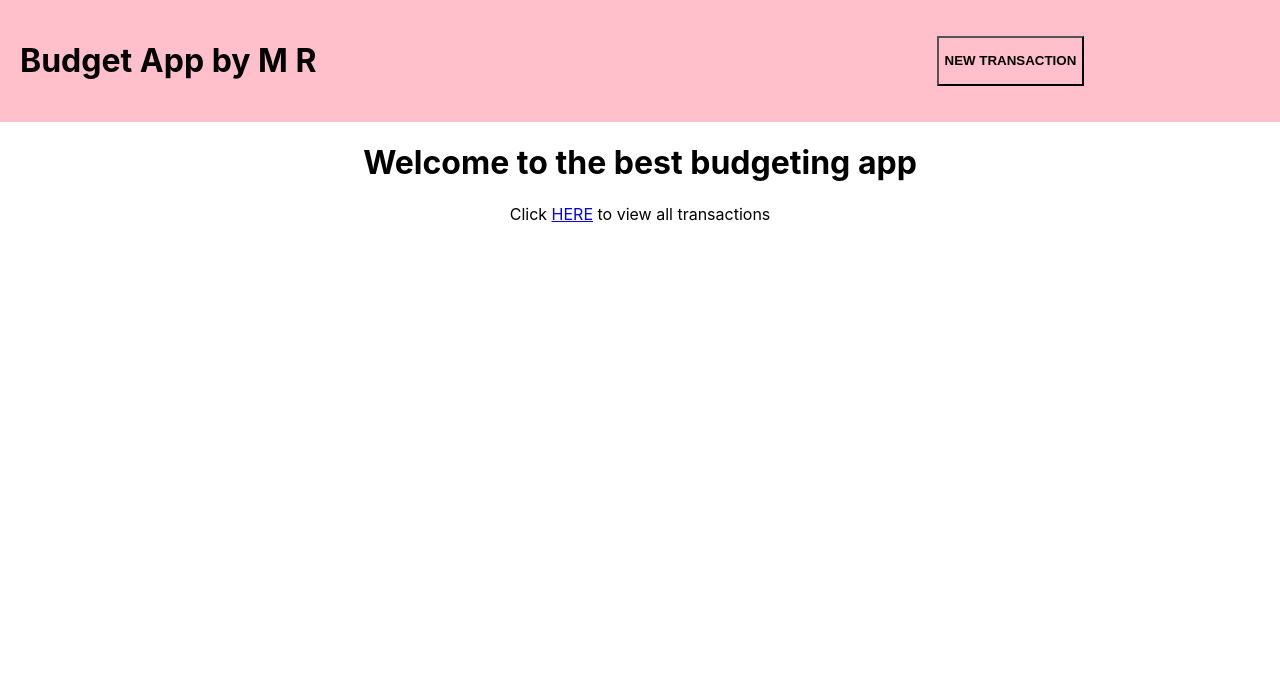
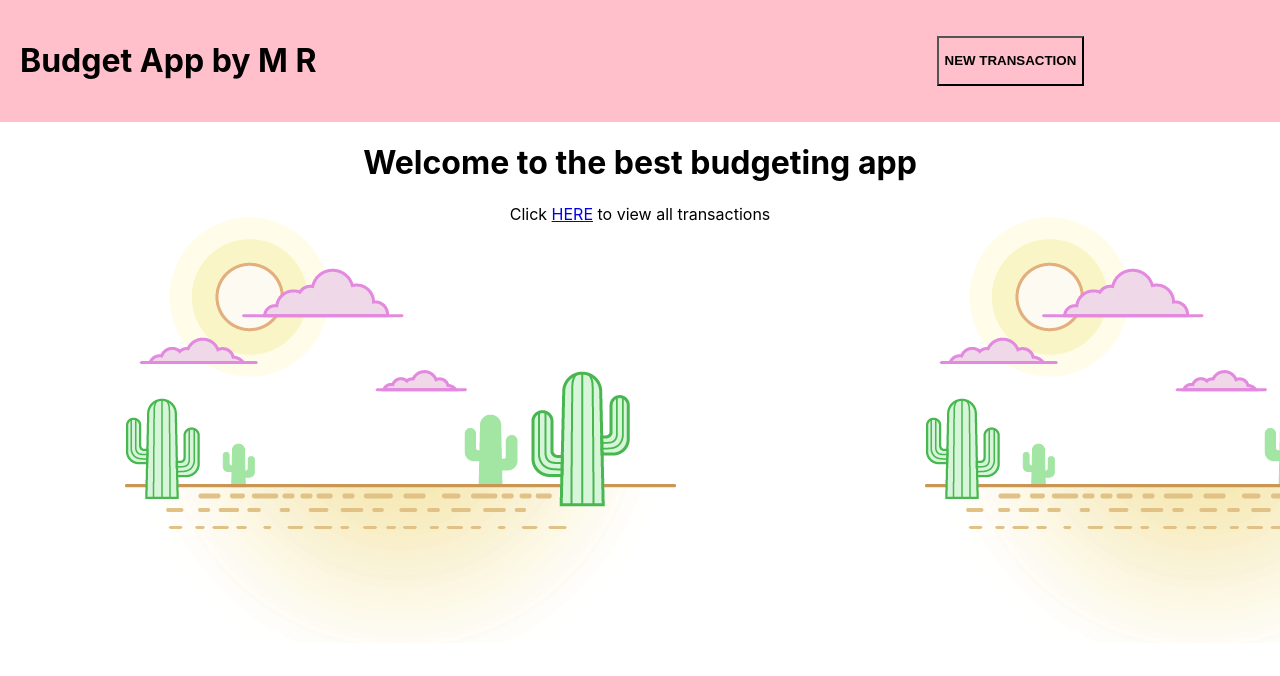
Before and after one commit to arerimr/budgeting-app, a React (Create React App) app: page / in a window 1280 px wide. Shown: the top 676 px of the page. Built offline with nearby package versions, Linux system fonts and the light colour scheme.

Commit message:
added css

```diff
--- a/src/App.css
+++ b/src/App.css
@@ -32,12 +32,13 @@
   from {
     transform: rotate(0deg);
   }
+
   to {
     transform: rotate(360deg);
   }
 }
 
-.NavBar{
+.NavBar {
   display: flex;
   flex-direction: row;
   padding: 20px;
@@ -45,14 +46,25 @@
   align-items: center;
 }
 
-.NavBar button{
+.NavBar button {
   margin-left: 50%;
   background-color: pink;
   height: 50px;
   font-weight: bold;
 }
 
-.NavBar a{
+.NavBar a {
   text-decoration: none;
   color: black;
 }
+
+.NotFound {
+  background-color: pink;
+  background-image: url('../src/Assets/200w.gif');
+  height: 500px;
+}
+
+.home {
+  background-image: url('../src/Assets/404.gif');
+  height: 500px;
+}
--- a/src/Components/Home.js
+++ b/src/Components/Home.js
@@ -2,7 +2,7 @@ import { Link } from "react-router-dom"
 
 export default function Home() {
     return (
-        <div>
+        <div className="home">
             <h1>
                 Welcome to the best budgeting app
             </h1>
--- a/src/Components/NotFound.js
+++ b/src/Components/NotFound.js
@@ -2,7 +2,7 @@
 
 export default function NotFound() {
     return (
-        <div>
+        <div className="NotFound">
             <h1>404 Page Not Found 404</h1>
         </div>
     )
```
Also changed, not shown: src/Assets/200w.gif (added), src/Assets/404.gif (added).
